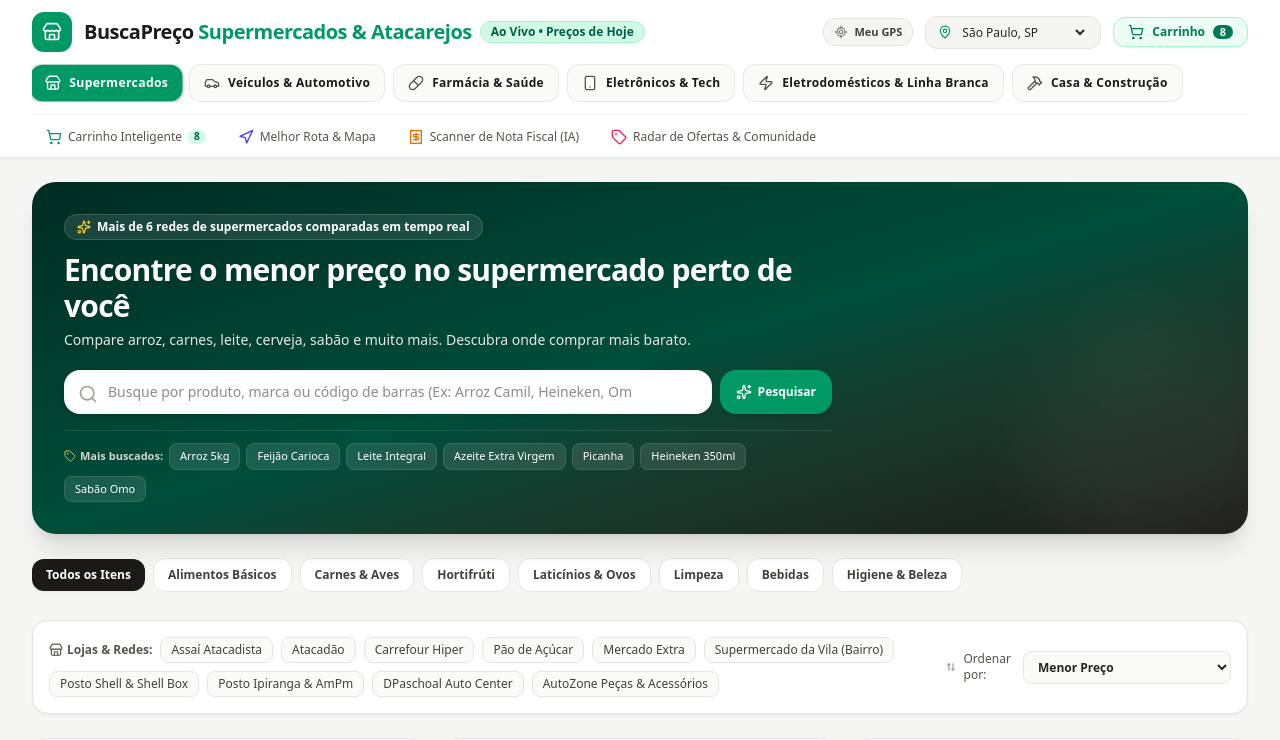
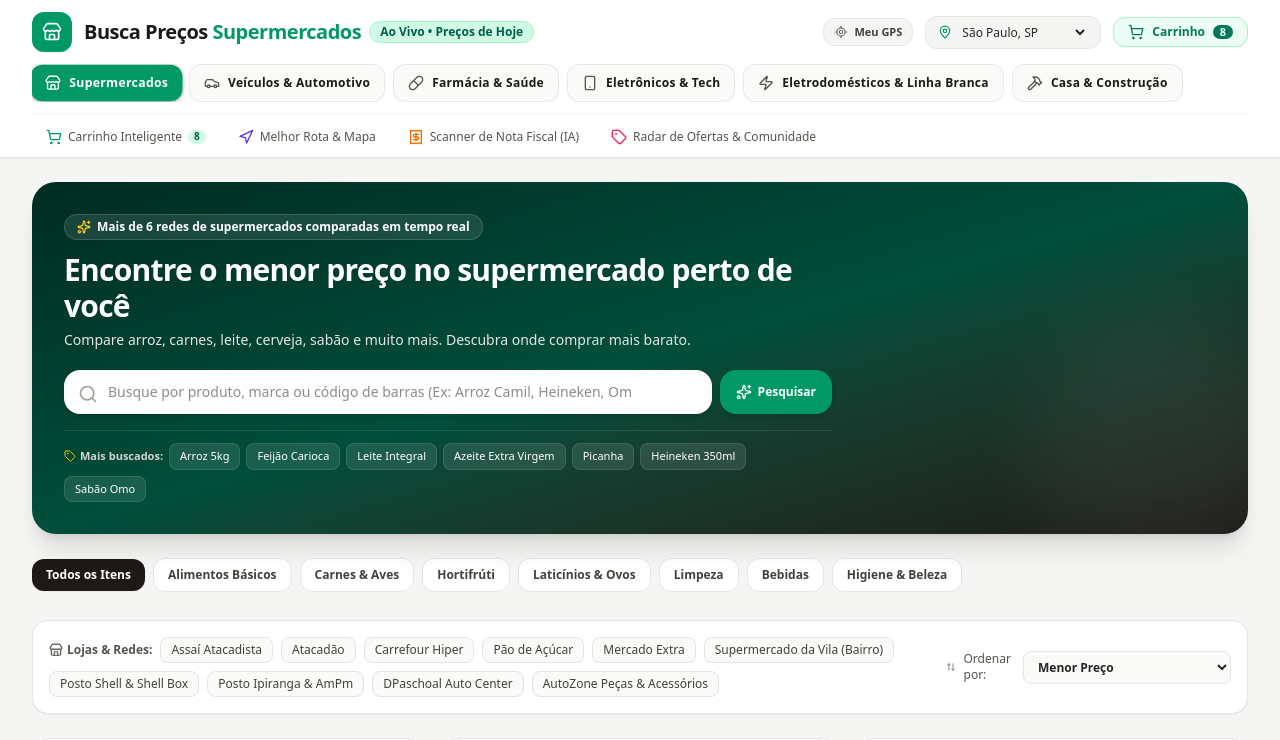
Before and after one commit to danielgomesdacruzgomesdacruz-tech/buscapre-o-supermercados, a React (Vite) app: page / in a window 1280 px wide. Shown: the top 740 px of the page. Built offline with nearby package versions, Linux system fonts and the light colour scheme.

Commit message:
Update Header.tsx

```diff
--- a/src/components/Header.tsx
+++ b/src/components/Header.tsx
@@ -11,6 +11,9 @@
   Compass,
   LocateFixed,
   Zap,
+  Pill,
+  Smartphone,
+  Hammer,
 } from 'lucide-react';
 import { UserCoordinates } from '../utils/geolocation';
 
@@ -63,43 +66,84 @@
   cityPinColor: string;
 }
 
-const TAB_HEADER_CONFIGS: Record<string, TabHeaderConfig> = {
-  search: {
+// Título do cabeçalho exibido quando a aba Supermercados está ativa, um por
+// categoria da barra de domínios (Supermercados, Veículos, Farmácia, etc).
+const SEARCH_DOMAIN_CONFIGS: Record<string, TabHeaderConfig> = {
+  supermercado: {
     icon: Store,
     iconBg: 'bg-emerald-600 group-hover:bg-emerald-700',
     iconColor: 'text-white',
-    prefix: 'BuscaPreço',
-    highlightTitle: 'Supermercados & Atacarejos',
+    prefix: 'Busca Preços',
+    highlightTitle: 'Supermercados',
     titleColor: 'text-emerald-600',
     badgeText: 'Ao Vivo • Preços de Hoje',
     badgeStyle: 'bg-emerald-100 text-emerald-800 border-emerald-200',
     subtitle: '',
     cityPinColor: 'text-emerald-600',
   },
-  vehicles: {
+  veiculos: {
     icon: Car,
     iconBg: 'bg-amber-500 group-hover:bg-amber-600',
     iconColor: 'text-stone-950',
-    prefix: 'BuscaPreço',
-    highlightTitle: 'Veículos & Tabela FIPE',
+    prefix: 'Busca Preços',
+    highlightTitle: 'Veículos',
     titleColor: 'text-amber-700',
     badgeText: 'FIPE Oficial • Concessionárias',
     badgeStyle: 'bg-amber-100 text-amber-900 border-amber-300',
-    subtitle: 'Consulta oficial da Tabela FIPE, comparativo de preços reais de compra e estoque faturado em concessionárias.',
+    subtitle: '',
     cityPinColor: 'text-amber-600',
   },
-  appliances: {
+  farmacia: {
+    icon: Pill,
+    iconBg: 'bg-sky-600 group-hover:bg-sky-700',
+    iconColor: 'text-white',
+    prefix: 'Busca Preços',
+    highlightTitle: 'Farmácias',
+    titleColor: 'text-sky-700',
+    badgeText: 'Medicamentos & Saúde',
+    badgeStyle: 'bg-sky-100 text-sky-900 border-sky-300',
+    subtitle: '',
+    cityPinColor: 'text-sky-600',
+  },
+  eletronicos: {
+    icon: Smartphone,
+    iconBg: 'bg-purple-600 group-hover:bg-purple-700',
+    iconColor: 'text-white',
+    prefix: 'Busca Preços',
+    highlightTitle: 'Eletrônicos',
+    titleColor: 'text-purple-700',
+    badgeText: 'Celulares & Tecnologia',
+    badgeStyle: 'bg-purple-100 text-purple-900 border-purple-300',
+    subtitle: '',
+    cityPinColor: 'text-purple-600',
+  },
+  eletrodomesticos: {
     icon: Zap,
     iconBg: 'bg-sky-600 group-hover:bg-sky-700',
     iconColor: 'text-white',
-    prefix: 'BuscaPreço',
-    highlightTitle: 'Eletrodomésticos & Linha Branca',
+    prefix: 'Busca Preços',
+    highlightTitle: 'Eletrodomésticos',
     titleColor: 'text-sky-700',
     badgeText: 'Selo Procel A+++ • Grandes Varejos',
     badgeStyle: 'bg-sky-100 text-sky-900 border-sky-300',
-    subtitle: 'Compare preços de geladeiras, lavadoras, air fryers, fornos, micro-ondas e ar-condicionado nas maiores lojas.',
+    subtitle: '',
     cityPinColor: 'text-sky-600',
   },
+  construcao: {
+    icon: Hammer,
+    iconBg: 'bg-orange-600 group-hover:bg-orange-700',
+    iconColor: 'text-white',
+    prefix: 'Busca Preços',
+    highlightTitle: 'Construção',
+    titleColor: 'text-orange-700',
+    badgeText: 'Materiais & Ferramentas',
+    badgeStyle: 'bg-orange-100 text-orange-900 border-orange-300',
+    subtitle: '',
+    cityPinColor: 'text-orange-600',
+  },
+};
+
+const TAB_HEADER_CONFIGS: Record<string, TabHeaderConfig> = {
   cart: {
     icon: ShoppingCart,
     iconBg: 'bg-emerald-600 group-hover:bg-emerald-700',
@@ -163,7 +207,10 @@
   selectedDomain,
   onSelectDomain,
 }) => {
-  const currentConfig = TAB_HEADER_CONFIGS[activeTab] || TAB_HEADER_CONFIGS.search;
+  const currentConfig =
+    activeTab === 'search'
+      ? SEARCH_DOMAIN_CONFIGS[selectedDomain || 'supermercado'] || SEARCH_DOMAIN_CONFIGS.supermercado
+      : TAB_HEADER_CONFIGS[activeTab] || SEARCH_DOMAIN_CONFIGS.supermercado;
   const ActiveIcon = currentConfig.icon;
 
   return (
```
